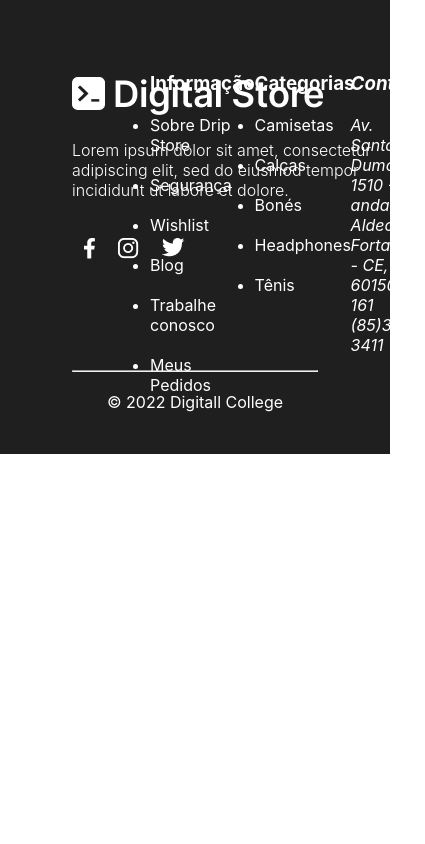
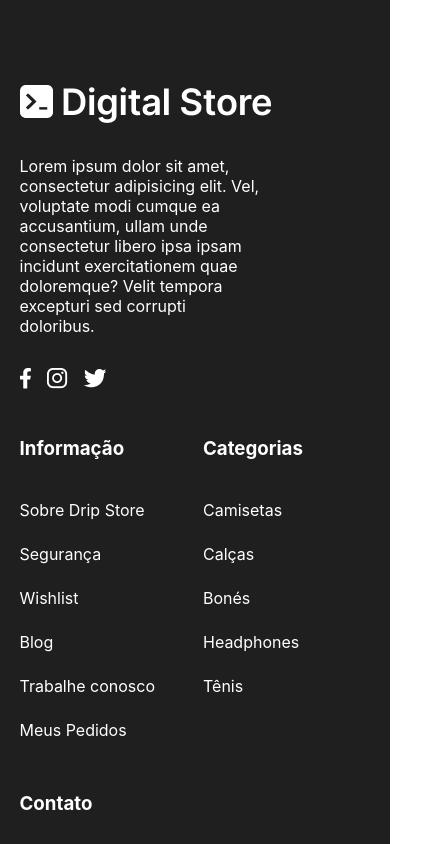
Before and after one commit to Projeto-DripStore-FullStack/Dripstore, a React (Vite) app: page /Footer in a window 390 px wide. Shown: the top 844 px of the page, 425 px wide, since content can reach past the window. Built offline with nearby package versions, Linux system fonts and the light colour scheme.

Commit message:
Responsividade da página home

```diff
--- a/src/components/CardCollections/CardCollections.css
+++ b/src/components/CardCollections/CardCollections.css
@@ -1,3 +1,10 @@
 .card-collection{
     display: flex;
+    gap: 10%;
 }
+
+@media (min-width: 320px) and (max-width: 480px){
+    .card-collection{
+        flex-direction: column;
+    }
+}
--- a/src/components/Footer/Footer.css
+++ b/src/components/Footer/Footer.css
@@ -1,98 +1,95 @@
 *{
     margin: 0;
     padding: 0;
+    box-sizing: border-box;
 }
 
 .footer{
-    height: 454px;
-    width: 100%;
-    background-color: rgba(31, 31, 31, 1);
-    color: rgba(255, 255, 255, 1);
-    text-align: center;
-    align-items: center;
-    justify-content: center;
-    font-family: "inter", sans-serif;
-    font-size: 16px;
-    font-weight: 400;
-    padding: 72px;
+    background-color: #1F1F1F;
+    font-family: 'inter', sans-serif;
+    color: #fff;
+    padding: 5rem 0 0 0;
 }
 
-.divPaiFooter{
-    display: flex;
-    align-items: center;
-    justify-content: space-between;
-    text-align: center;
+.footer-container{
+    width: 90%;
+    margin: auto;
 }
 
-.divColunas{
+.footer-content{
     display: flex;
-    align-items: center;
-    justify-content: space-around;
-    width: 100%;
-    max-width: 940px;
 }
 
-.divFilhoFooterColuna1{
-    width: 78px;
-    height: 278px;
-    border-spacing: 20px;
-    font-family: "inter", sans-serif;
-    font-weight: 300;
+.footer-content h3{
+    margin-bottom: 2.5rem;
 }
 
-.logoFooter{
-    width: 253px;
-    height: 44px;
+.footer-content ul{
+    display: flex;
+    flex-direction: column;
+    gap: 1.5rem;
 }
 
-.divFilhoColuna1Text{
-    width: 307px;
-    height: 78px;
-    text-align: left;
-    margin-top: 20px;
-    margin-bottom: 20px;
+.footer-content li{
+    list-style: none;
 }
 
-.contactsLogos{
-    display: flex;
-    justify-content: space-around;
-    width: 124.12px;
-    height: 20.53px;
+.footer-content .link-footer{
+    text-decoration: none;
+    color: #fff;
 }
 
-.divFilhoColuna2{
-    width: 135px;
-    height: 278px;
-    text-align: left;
+.first-section-footer{
+    flex: 2;
+    display: flex;
+    flex-direction: column;
+    align-items: flex-start;
+    gap: 2rem;
 }
 
-.divFilhoColuna2 ul li {
-    margin-bottom: 20px;
+.first-section-footer p{
+    width: 70%;
 }
 
-.divFilhoColuna3{
-    width: 96px;
-    height: 278px;
-    text-align: left;
+.first-section-footer .social{
+    display: flex;
+    gap: 1rem;
+    align-items: center;
 }
 
-.divFilhoColuna3 ul li {
-    margin-bottom: 20px;
+
+.second-section-footer,
+.third-section-footer,
+.fourth-section-footer{
+    flex: 1;
 }
 
-.divFilhoColuna4{
-    height: 278px;
-    width: 168px;
-    text-align: left;
+.rights{
+    margin-top: 3rem;
+    padding: 2rem 0;
+    display: flex;
+    justify-content: center;
+    align-items: center;
+    border-top: 1px solid #fff;
 }
 
-.divFilhoColuna2Texto2{
-    text-align: center;
-    margin-bottom: 20px;
-}
 
-.hrFooter{
-    width: 100%;
-    height: 1px;
-    margin: 20px 0;
-}
+@media (min-width: 320px) and (max-width: 480px) {
+    .footer-content{
+        display: inline;
+    }
+
+    .second-section-footer,
+    .third-section-footer,
+    .fourth-section-footer{
+    display: inline-block;
+    }
+
+    .third-section-footer{
+        margin: 3rem;
+    }
+
+    .fourth-section-footer{
+        margin-top: 3rem;
+    }
+  }
--- a/src/components/Footer/Footer.jsx
+++ b/src/components/Footer/Footer.jsx
@@ -3,69 +3,82 @@ import WhiteLogo from "../../assets/white_logo.png";
 import facebookIcon from "../../assets/facebookIcon.png";
 import instagramIcon from "../../assets/instagramIcon.png";
 import twitterIcon from "../../assets/twitterIcon.png";
+import { Link } from "react-router-dom";
 
 function Footer() {
   return (
-    <>
     <footer className="footer">
-        <div className="divPaiFooter">
-          <div className="divFilhoFooterColuna1">
-            <img src={WhiteLogo} alt="Logo" />
-            <p className="divFilhoColuna1Text">
-              Lorem ipsum dolor sit amet, consectetur adipiscing elit, sed do
-              eiusmod tempor incididunt ut labore et dolore.
-            </p>
-            <div className="contactsLogos">
-              <a className="linkIcons" href="">
-                <img src={facebookIcon} alt="Facebook" />
-              </a>
-              <a className="linkIcons" href="">
-                <img src={instagramIcon} alt="Instagram" />
-              </a>
-              <a className="linkIcons" href="">
-                <img src={twitterIcon} alt="Twitter" />
-              </a>
+      <div className="footer-container">
+        <div className="footer-content">
+          <div className="first-section-footer">
+            <img src={WhiteLogo} alt="" className="footer-logo"/>
+            <p>Lorem ipsum dolor sit amet, consectetur adipisicing elit. Vel, voluptate modi cumque ea accusantium, ullam unde consectetur libero ipsa ipsam incidunt exercitationem quae doloremque? Velit tempora excepturi sed corrupti doloribus.</p>
+            <div className="social">
+              <img src={facebookIcon} alt="" />
+              <img src={instagramIcon} alt="" />
+              <img src={twitterIcon} alt="" />
             </div>
           </div>
-          <div className="divColunas">
-            <nav className="divFilhoColuna2">
-              <h3 className="subtitle">Informação</h3>
-              <br />
+          <div className="second-section-footer">
+            <h3>Informação</h3>
             <ul>
-                <li>Sobre Drip Store</li>
-                <li>Segurança</li>
-                <li>Wishlist</li>
-                <li>Blog</li>
-                <li>Trabalhe conosco</li>
-                <li>Meus Pedidos</li>
+              <li>
+                <Link className="link-footer">Sobre Drip Store</Link>
+              </li>
+              <li>
+                <Link className="link-footer">Segurança</Link>
+              </li>
+              <li>
+                <Link className="link-footer">Wishlist</Link>
+              </li>
+              <li>
+                <Link className="link-footer">Blog</Link>
+              </li>
+              <li>
+                <Link className="link-footer">Trabalhe conosco</Link>
+              </li>
+              <li>
+                <Link className="link-footer">Meus Pedidos</Link>
+              </li>
             </ul>
-            </nav>
-            <nav className="divFilhoColuna3">
+          </div>
+          <div className="third-section-footer">
             <h3>Categorias</h3>
-              <br />
             <ul>
-                <li>Camisetas</li>
-                <li>Calças</li>
-                <li>Bonés</li>
-                <li>Headphones</li>
-                <li>Tênis</li>
+              <li>
+                <Link className="link-footer">Camisetas</Link>
+              </li>
+              <li>
+                <Link className="link-footer">Calças</Link>
+              </li>
+              <li>
+                <Link className="link-footer">Bonés</Link>
+              </li>
+              <li>
+                <Link className="link-footer">Headphones</Link>
+              </li>
+              <li>
+                <Link className="link-footer">Tênis</Link>
+              </li>
             </ul>
-            </nav>
-            <address className="divFilhoColuna4">
+          </div>
+          <div className="fourth-section-footer">
             <h3>Contato</h3>
-              <br />
-              <p>
-                Av. Santos Dumont, 1510 - 1 andar - Aldeota, Fortaleza - CE,
-                60150-161
-              </p>
-              <p>(85)3501-3411</p>
-            </address>
+            <ul>
+              <li>
+              Av. Santos Dumont, 1510 - 1 andar - Aldeota, Fortaleza - CE, 60150-161
+              </li>
+              <li>
+              (85) 3051-3411
+              </li>
+            </ul>
           </div>
         </div>
-        <hr className="hrFooter" />
-        <p className="divFilhoColuna2Texto2">© 2022 Digitall College</p>
+        <div className="rights">
+          <p>2022 Digital College</p>
+        </div>
+      </div>
     </footer>
-    </>
   );
 }
 
--- a/src/components/Header/Header.jsx
+++ b/src/components/Header/Header.jsx
@@ -2,14 +2,55 @@ import logo from "../../assets/logo.png";
 import search from "../../assets/Search.png";
 import Buy from "../../assets/Buy.png";
 import { Link } from "react-router-dom";
+import { useState } from "react";
 import "./Header.css";
 
 export const Header = () => {
+  const [menuOpen, setMenuOpen] = useState(false);
+  const [searchOpen, setSearchOpen] = useState(false);
+
+  const toggleMenu = () => setMenuOpen(!menuOpen);
+  const toggleSearch = () => setSearchOpen(!searchOpen);
+
   return (
     <header className="header-container">
-      <div className="divFilho1Header">
+      {menuOpen && (
+        <div className="menu-mobile-modal">
+          <div className="menu-mobile">
+            <div className="menu-mobile-title">
+              <h4>Páginas</h4>
+            </div>
+            <nav className="menu-mobile-links">
+              <ul>
+                <li><Link className="linkNavbarHeader">Home</Link></li>
+                <li><Link className="linkNavbarHeader">Produtos</Link></li>
+                <li><Link className="linkNavbarHeader">Categorias</Link></li>
+                <li><Link className="linkNavbarHeader">Meus Pedidos</Link></li>
+              </ul>
+            </nav>
+            <div className="menu-mobile-buttons">
+              <Link className="linkRegister" to="/Register">
+                Cadastre-se
+              </Link>
+              <Link to="/Login">
+                <button className="loginButton">Entrar</button>
+              </Link>
+            </div>
+          </div>
+        </div>
+      )}
+
+      <div className="header-top-area">
+        <button className="sandwitch-menu" onClick={toggleMenu}>
+          {menuOpen ? (
+            <span>&times;</span>
+          ) : (
+            <span>&#9776;</span>
+          )}
+
+        </button>
         <Link to="/">
-          <img src={logo} alt="Logotipo digital store" />
+          <img src={logo} alt="Logotipo digital store" className="logo-digital"/>
         </Link>
         <div className="divInputSearchHeader">
           <input
@@ -20,19 +61,34 @@ export const Header = () => {
           <button className="searchButton">
             <img src={search} alt="botão de busca" />
           </button>
+
+          <button className="searchBtn-mobile" onClick={toggleSearch}>
+          {searchOpen ? (
+            <img src={search} alt="botão de busca" />
+          ) : (
+            <img src={search} alt="botão de busca" />
+          )}
+        </button>
+
         </div>
 
         <Link className="linkRegister" to="/Register">
           Cadastre-se
         </Link>
-        <Link to="/Login">
+        <Link to="/Login" className="btnLogin">
           <button className="loginButton">Entrar</button>
         </Link>
         <button className="buyButton">
           <img src={Buy} alt="" />
         </button>
       </div>
-      <div className="divFilho2Header">
+      {searchOpen && (<input
+          type="text"
+          placeholder="Pesquisar produto..."
+          className="search-mobile"
+        />
+      )}
+      <div className="header-bottom-area">
         <navbar className="navbarHeader">
           <ul className="menu-header">
             <li className="LinkNavbar">
@@ -57,6 +113,7 @@ export const Header = () => {
             </li>
           </ul>
         </navbar>
+
       </div>
     </header>
   );
--- a/src/components/Hero/Hero.jsx
+++ b/src/components/Hero/Hero.jsx
@@ -9,7 +9,7 @@ export const Hero = () =>{
       <div className='hero-content'>
         <div className='hero-text-content'>
           <h4>Melhores ofertas personalizadas</h4>
-          <h1 className='hero-call'>Queima de estoque Nike <img src={Fire} alt="" /> </h1>
+          <h1 className='hero-call'>Queima de estoque Nike&#128293; </h1>
           <p>Lorem, ipsum dolor sit amet consectetur adipisicing elit. Dolorem labore vitae ab! Maiores nesciunt, suscipit consectetur placeat illum velit omnis quisquam alias?</p>
           <button>Ver Ofertas</button>
         </div>
--- a/src/components/LayoutPadrao/LayoutPadrao.css
+++ b/src/components/LayoutPadrao/LayoutPadrao.css
@@ -96,5 +96,4 @@
 
 .home-page .card{
     margin: 0 auto 4rem auto;
-    display: inline;
 }
```
Also changed, not shown: src/components/CardCollections/Card/Card.css (+3 -5 lines), src/components/Categories/Categories.css (+8 -0 lines), src/components/Header/Header.css (+141 -8 lines), src/components/Hero/Hero.css (+60 -10 lines), src/components/HighlightProducts/HighlightProduct.css (+14 -0 lines), src/components/OfertaEspecial/OfertaEspecial.css (+30 -2 lines). Lines whose indentation alone changed are shown as unchanged.
